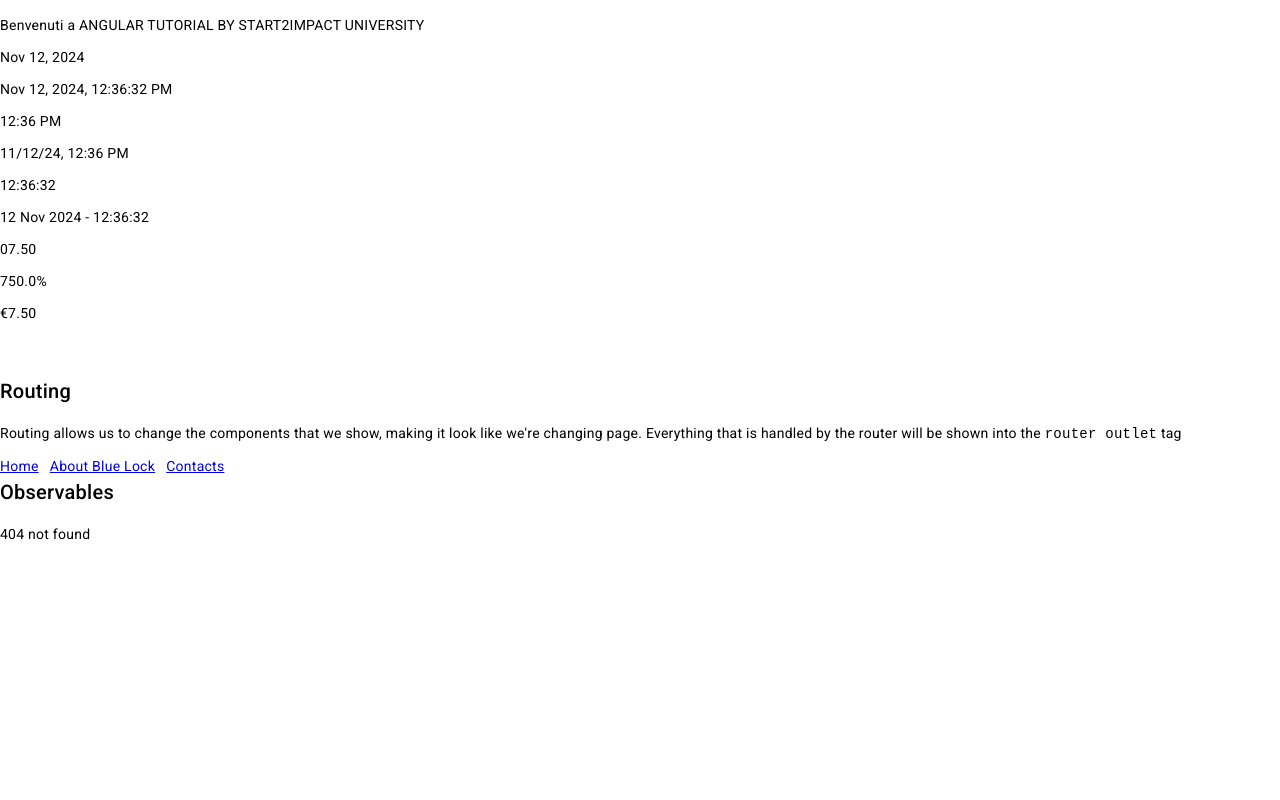
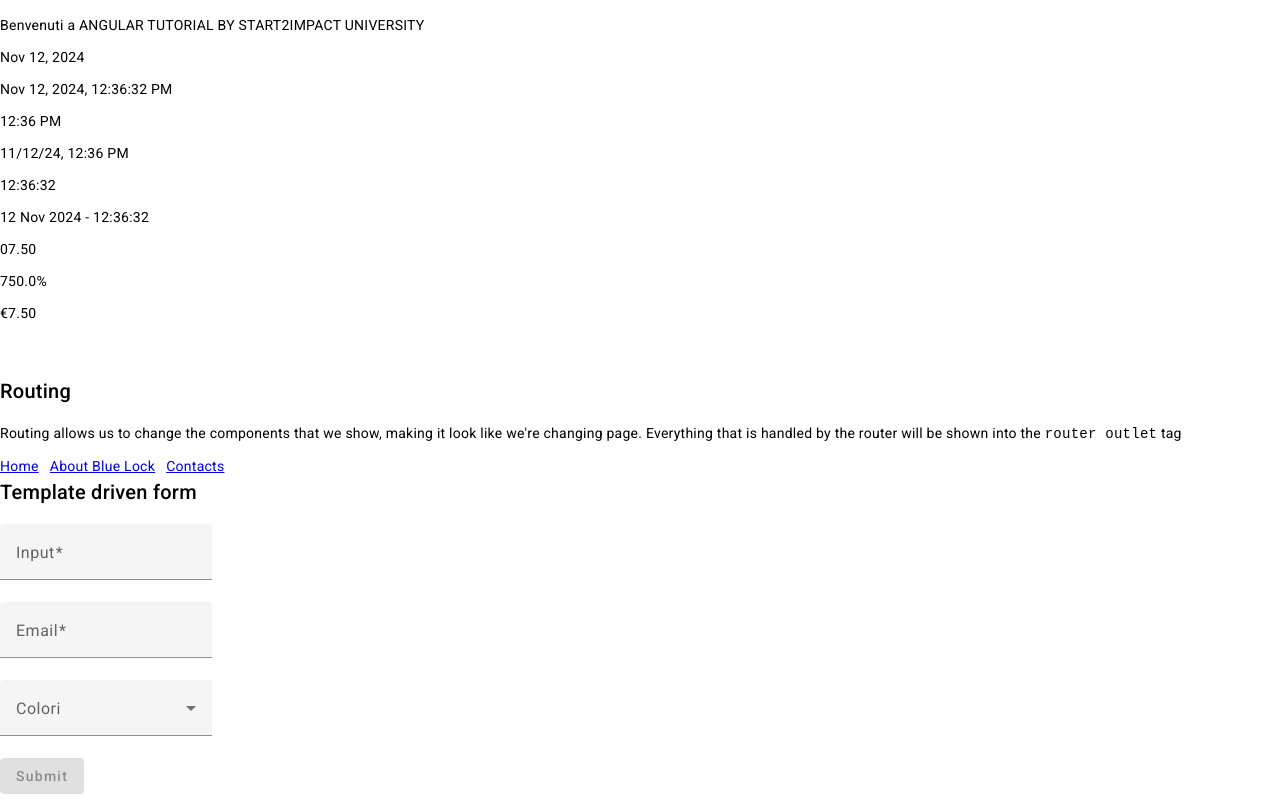
Before and after one commit to diopmorfall/s2i-angular-tutorial, an Angular app: page /form in a window 1280 px wide. Before the commit this address led to /404. Shown: the part 2713-3513 px from the top of the page. Before the commit the page ends 3257 px from the top, so only its background shows below. Built offline with nearby package versions, Linux system fonts and the light colour scheme.

Commit message:
Template driven form

```diff
--- a/src/app/app.component.html
+++ b/src/app/app.component.html
@@ -110,7 +110,4 @@
 <a routerLink="/about">About Blue Lock</a>&nbsp;&nbsp;
 <a routerLink="/contacts">Contacts</a>
 
-
-<h2>Observables</h2>
-
 <router-outlet></router-outlet>
--- a/src/app/app.component.ts
+++ b/src/app/app.component.ts
@@ -4,7 +4,7 @@ import { FormsModule } from '@angular/forms';
 import { CommonModule } from '@angular/common';
 import { MatButtonModule } from '@angular/material/button';
 import { MatInputModule } from '@angular/material/input';
-import { interval, Observable } from 'rxjs';
+import { Observable } from 'rxjs';
 
 import { ProvaComponent } from './prova/prova.component';
 import { AboutPageComponent } from './components/about-page/about-page.component';
@@ -50,7 +50,7 @@ export class AppComponent implements OnInit, AfterViewInit{
         //console.log("Anime name: ", this.inputValue)
         //console.log("Players service", this.servizioProvaService.getPlayers())
 
-        interval(1000).subscribe(n => console.log("Observable", n))
+        // interval(1000).subscribe(n => console.log("Observable", n))
         new Observable(observer => {
             let count = 0;
             setInterval(() => {
--- a/src/app/app.routes.ts
+++ b/src/app/app.routes.ts
@@ -5,6 +5,7 @@ import { ContactPageComponent } from './components/contact-page/contact-page.com
 import { SingleContactComponent } from './components/single-contact/single-contact.component';
 import { NotFoundComponent } from './components/not-found/not-found.component';
 import { canActivateChild, canActivateGuard } from './auth/auth.guard';
+import { TemplateDrivenFormComponent } from './components/template-driven-form/template-driven-form.component';
 
 export const routes: Routes = [
     { path: '', pathMatch: 'full', redirectTo: '/home' }, //? same type of redirect, but to a different path
@@ -19,6 +20,7 @@ export const routes: Routes = [
             { path: ':id', component: SingleContactComponent }, //? child route, its base is /contacts
         ]
     },
+    { path: 'form', component: TemplateDrivenFormComponent },
     { path: '404', component: NotFoundComponent },
     { path: '**', redirectTo: '/404' } //* this allows us to redirect every wrong route to a specific path
     //! remember that it has to be the last route you define here
--- /dev/null
+++ b/src/app/components/template-driven-form/template-driven-form.component.css
@@ -0,0 +1,13 @@
+form {
+    display: flex;
+    flex-direction: column;
+    align-items: flex-start;
+}
+
+input.ng-touched.ng-invalid{
+    background-color: red;
+}
+
+input.ng-valid{
+    background-color: green;
+}
--- /dev/null
+++ b/src/app/components/template-driven-form/template-driven-form.component.html
@@ -0,0 +1,23 @@
+<h2>Template driven form</h2>
+
+<form #homeForm="ngForm" (ngSubmit)="onSumbit(homeForm)">
+    <mat-form-field appearance="fill">
+        <mat-label>Input</mat-label>
+        <input matInput type="text" name="name" ngModel required>
+    </mat-form-field>
+    <mat-form-field appearance="fill">
+        <mat-label>Email</mat-label>
+        <input matInput type="email" name="email" ngModel required email>
+    </mat-form-field>
+    <mat-form-field appearance="fill">
+        <mat-label>Colori</mat-label>
+        <mat-select name="colore" ngModel><!--* ngModel enables all of the Angular controls -->
+            <mat-option value="red">Red</mat-option>
+            <mat-option value="blue">Blue</mat-option>
+        </mat-select>
+    </mat-form-field>
+    <button mat-raised-button type="submit" [disabled]="!homeForm.valid">Submit</button>
+</form>
+
+<!--* every action we take in the form causes changes into the css classes of the form -->
+<!--? this means that the elements and the form itself have a state and a validation that we must adhere to -->
--- /dev/null
+++ b/src/app/components/template-driven-form/template-driven-form.component.ts
@@ -0,0 +1,31 @@
+import { Component, ViewChild } from '@angular/core';
+import { CommonModule } from '@angular/common';
+import { FormsModule, NgForm } from '@angular/forms';
+import { MatFormFieldModule } from '@angular/material/form-field';
+import { MatInputModule } from '@angular/material/input';
+import { MatSelectModule } from '@angular/material/select';
+import { MatButtonModule } from '@angular/material/button';
+
+@Component({
+    selector: 'app-template-driven-form',
+    standalone: true,
+    imports: [
+        CommonModule,
+        FormsModule,
+        MatFormFieldModule,
+        MatInputModule,
+        MatSelectModule,
+        MatButtonModule,
+    ],
+    templateUrl: './template-driven-form.component.html',
+    styleUrl: './template-driven-form.component.css'
+})
+export class TemplateDrivenFormComponent {
+
+    //@ViewChild('homeForm') homeForm!: NgForm
+    //* I can also access the form like this
+
+    onSumbit(form: any){
+        console.log("Sumbit", form)
+    }
+}
```
Also changed, not shown: 1 other file (tests, documents, lock files or other folders).
